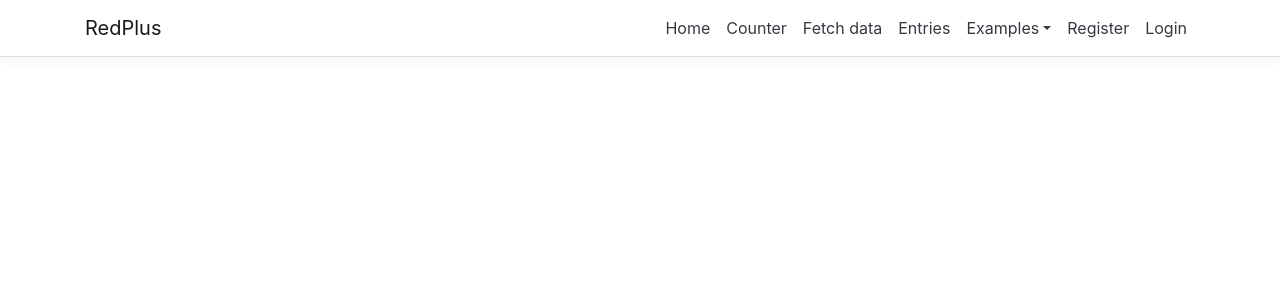
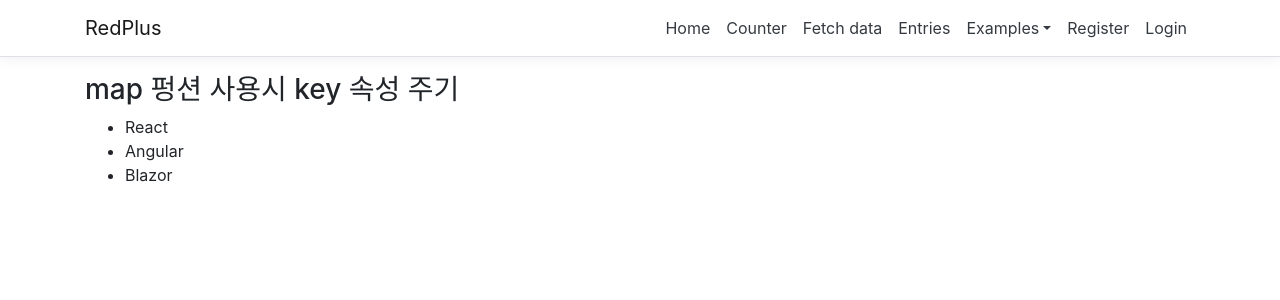
Before and after one commit to VisualAcademy/RedPlus.V31, a React (Create React App) app in the folder RedPlus/ClientApp/: page /Articles/MapAndKey in a window 1280 px wide. Shown: the top 300 px of the page. Built offline with nearby package versions, Linux system fonts and the light colour scheme; no server answers.

Commit message:
MapAndKey

```diff
--- a/RedPlus/ClientApp/src/App.js
+++ b/RedPlus/ClientApp/src/App.js
@@ -19,6 +19,7 @@ import { EntryDelete } from './components/Entries/EntryDelete';
 
 // Articles
 import ReactRoadMap from './articles/ReactRoadMap';
+import MapAndKey from './articles/MapAndKey';
 
 // React Part 1
 import { About } from './components/About';
@@ -75,6 +76,7 @@ export default class App extends Component {
 
                 {/* Articles */}
                 <Route path="/Articles/ReactRoadMap" component={ReactRoadMap} />
+                <Route path="/Articles/MapAndKey" component={MapAndKey} />
 
                 {/* React Part 1 */}
                 <Route path='/about' component={About} />
--- /dev/null
+++ b/RedPlus/ClientApp/src/articles/MapAndKey.jsx
@@ -0,0 +1,26 @@
+import React, { useState } from 'react';
+
+const MapAndKey = () => {
+    //[1] 샘플 데이터 준비
+    const [technologies] = useState([
+        { id: 1, name: 'React' },
+        { id: 2, name: 'Angular' },
+        { id: 3, name: 'Blazor' }
+    ]);
+
+    //[2] 데이터를 반복하여 JSX 만들기
+    const lstTechnologies = technologies.map(tech => (
+        <li key={tech.id}>{tech.name}</li>
+    ));
+
+    return (
+        <>
+            <h3>map 펑션 사용시 key 속성 주기</h3>
+            <ul>
+                {lstTechnologies}
+            </ul>
+        </>
+    );
+};
+
+export default MapAndKey;
--- a/RedPlus/ClientApp/src/components/NavMenu.js
+++ b/RedPlus/ClientApp/src/components/NavMenu.js
@@ -49,6 +49,7 @@ export class NavMenu extends Component {
                                     </NavLink>
                                     <div className="dropdown-menu" aria-labelledby="navbarDropdown">
                                         <NavLink tag={Link} className="nav-link text-dark dropdown-item" to="/Articles/ReactRoadMap">ReactRoadMap</NavLink>
+                                        <NavLink tag={Link} className="nav-link text-dark dropdown-item" to="/Articles/MapAndKey">MapAndKey</NavLink>
                                     </div>
                                 </li>
                                 <LoginMenu>
```
